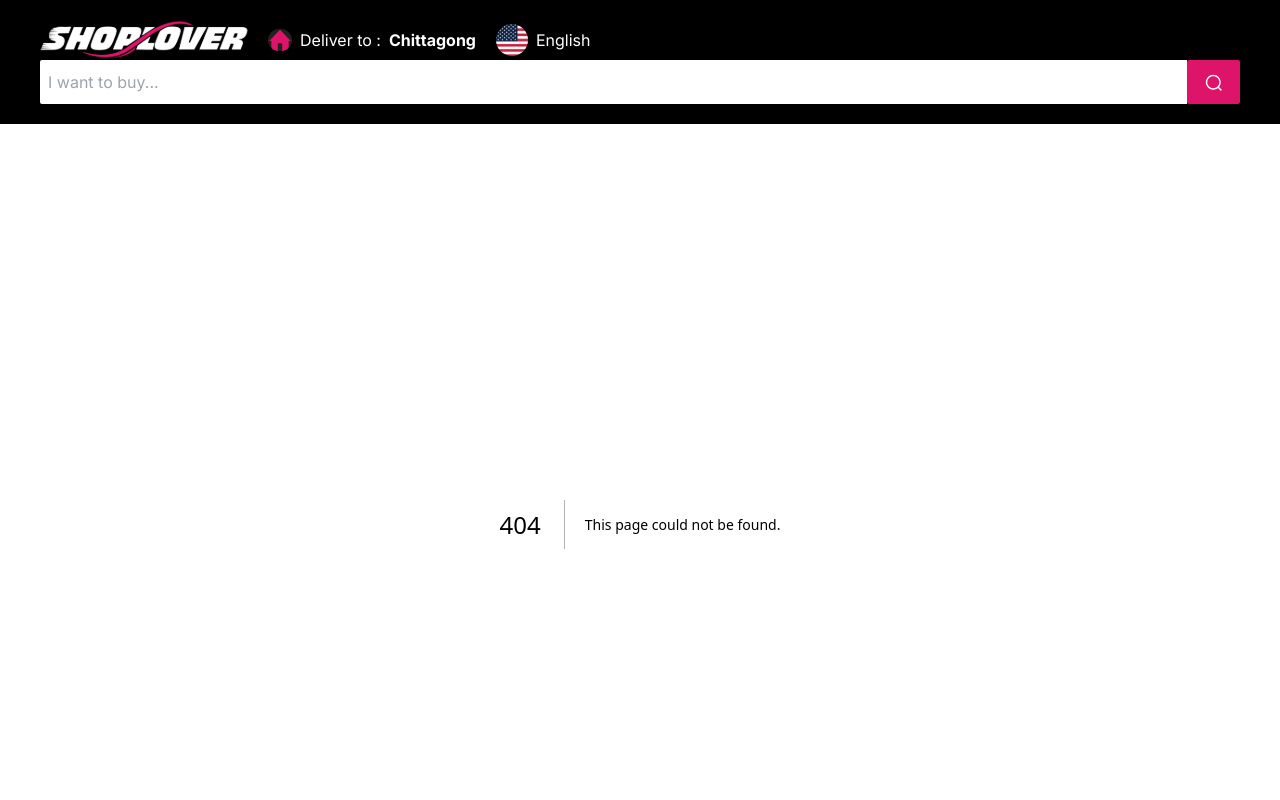
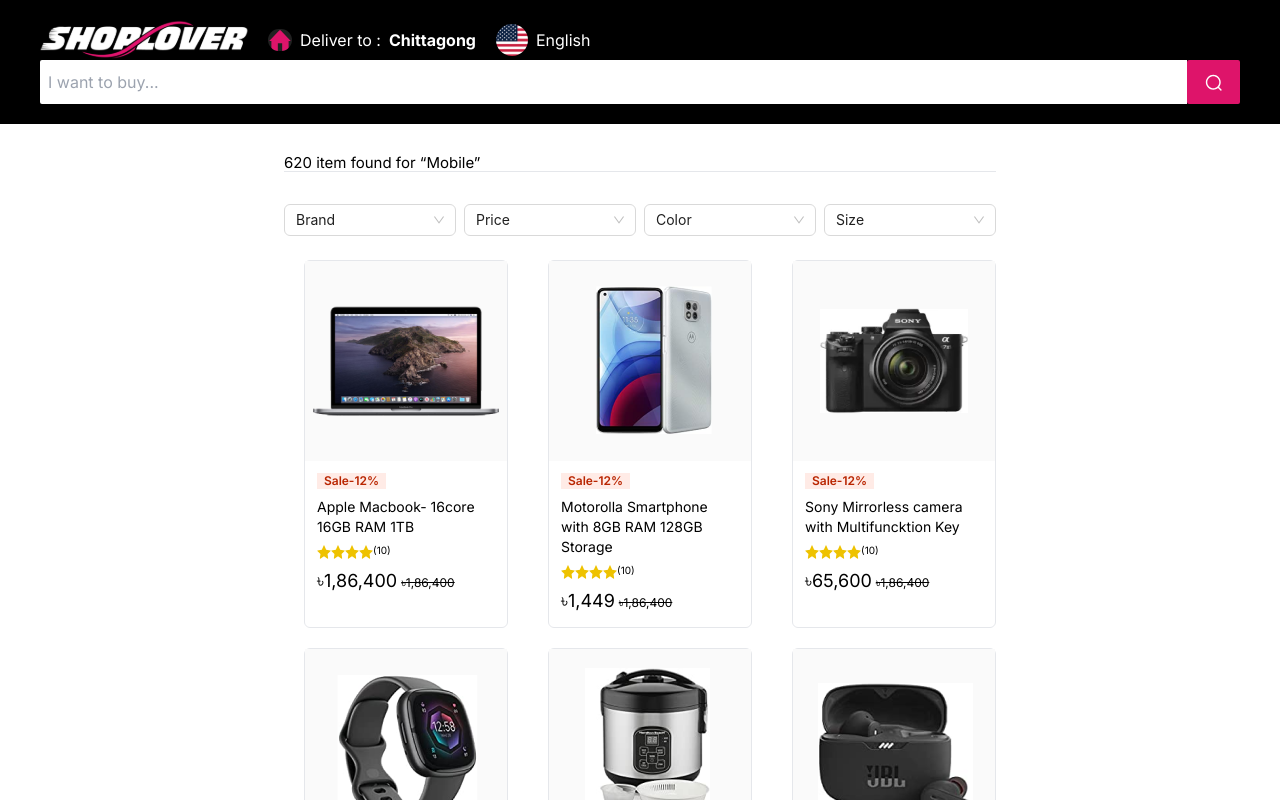
Before and after one commit to mrzahidxy/shoplover-ecommerce, a Next.js app: page /searchresult in a window 1280 px wide. Before the commit this address had no page. Built offline with nearby package versions, Linux system fonts and the light colour scheme.

Commit message:
feat: searchresult page

```diff
--- a/pages/search.jsx
+++ /dev/null
@@ -1,9 +0,0 @@
-const search = () => {
-  return (
-    <div>
-      <h1 className="text-3xl font-bold ">Search</h1>
-    </div>
-  );
-};
-
-export default search;
--- /dev/null
+++ b/pages/searchresult.jsx
@@ -0,0 +1,280 @@
+import { Pagination, Select } from "antd";
+import Filters from "../components/Filters";
+import Product from "../components/Product";
+
+const products = [
+  {
+    id: 1,
+    title: "Apple Macbook- 16core 16GB RAM 1TB",
+    price: " ৳1,86,400",
+    img: "/product1.png",
+  },
+  {
+    id: 2,
+    title: "Motorolla Smartphone with 8GB RAM 128GB Storage",
+    price: "৳1,449",
+    img: "/product2.png",
+  },
+  {
+    id: 3,
+    title: "Sony Mirrorless camera with Multifuncktion Key",
+    price: "৳65,600",
+    img: "/product3.png",
+  },
+  {
+    id: 4,
+    title: "Mibro Waterproof Smartwatch 3” Display",
+    price: "৳2,400",
+    img: "/product4.png",
+  },
+  {
+    id: 5,
+    title: "phillips Rice Cooker 8 Litre 2 Cups",
+    price: "৳98,50",
+    img: "/product5.png",
+  },
+  {
+    id: 6,
+    title: "JBL Airdots WithNoise cancelletion -Black",
+    price: "৳98,50",
+    img: "/product6.png",
+  },
+  {
+    id: 7,
+    title: "Apple Macbook- 16core 16GB RAM 1TB",
+    price: " ৳1,86,400",
+    img: "/product1.png",
+  },
+  {
+    id: 8,
+    title: "Motorolla Smartphone with 8GB RAM 128GB Storage",
+    price: "৳1,449",
+    img: "/product2.png",
+  },
+  {
+    id: 9,
+    title: "Sony Mirrorless camera with Multifuncktion Key",
+    price: "৳65,600",
+    img: "/product3.png",
+  },
+  {
+    id: 10,
+    title: "Mibro Waterproof Smartwatch 3” Display",
+    price: "৳2,400",
+    img: "/product4.png",
+  },
+  {
+    id: 11,
+    title: "phillips Rice Cooker 8 Litre 2 Cups",
+    price: "৳98,50",
+    img: "/product5.png",
+  },
+  {
+    id: 12,
+    title: "JBL Airdots WithNoise cancelletion -Black",
+    price: "৳98,50",
+    img: "/product6.png",
+  },
+  {
+    id: 13,
+    title: "Apple Macbook- 16core 16GB RAM 1TB",
+    price: " ৳1,86,400",
+    img: "/product1.png",
+  },
+  {
+    id: 14,
+    title: "Motorolla Smartphone with 8GB RAM 128GB Storage",
+    price: "৳1,449",
+    img: "/product2.png",
+  },
+  {
+    id: 15,
+    title: "Sony Mirrorless camera with Multifuncktion Key",
+    price: "৳65,600",
+    img: "/product3.png",
+  },
+  {
+    id: 16,
+    title: "Mibro Waterproof Smartwatch 3” Display",
+    price: "৳2,400",
+    img: "/product4.png",
+  },
+  {
+    id: 17,
+    title: "phillips Rice Cooker 8 Litre 2 Cups",
+    price: "৳98,50",
+    img: "/product5.png",
+  },
+  {
+    id: 18,
+    title: "JBL Airdots WithNoise cancelletion -Black",
+    price: "৳98,50",
+    img: "/product6.png",
+  },
+  {
+    id: 19,
+    title: "Apple Macbook- 16core 16GB RAM 1TB",
+    price: " ৳1,86,400",
+    img: "/product1.png",
+  },
+  {
+    id: 20,
+    title: "Motorolla Smartphone with 8GB RAM 128GB Storage",
+    price: "৳1,449",
+    img: "/product2.png",
+  },
+  {
+    id: 21,
+    title: "Sony Mirrorless camera with Multifuncktion Key",
+    price: "৳65,600",
+    img: "/product3.png",
+  },
+  {
+    id: 22,
+    title: "Mibro Waterproof Smartwatch 3” Display",
+    price: "৳2,400",
+    img: "/product4.png",
+  },
+  {
+    id: 23,
+    title: "Apple Macbook- 16core 16GB RAM 1TB",
+    price: " ৳1,86,400",
+    img: "/product1.png",
+  },
+  {
+    id: 24,
+    title: "Motorolla Smartphone with 8GB RAM 128GB Storage",
+    price: "৳1,449",
+    img: "/product2.png",
+  },
+  {
+    id: 25,
+    title: "Sony Mirrorless camera with Multifuncktion Key",
+    price: "৳65,600",
+    img: "/product3.png",
+  },
+  {
+    id: 26,
+    title: "Mibro Waterproof Smartwatch 3” Display",
+    price: "৳2,400",
+    img: "/product4.png",
+  },
+  {
+    id: 27,
+    title: "phillips Rice Cooker 8 Litre 2 Cups",
+    price: "৳98,50",
+    img: "/product5.png",
+  },
+  {
+    id: 28,
+    title: "JBL Airdots WithNoise cancelletion -Black",
+    price: "৳98,50",
+    img: "/product6.png",
+  },
+  {
+    id: 29,
+    title: "Apple Macbook- 16core 16GB RAM 1TB",
+    price: " ৳1,86,400",
+    img: "/product1.png",
+  },
+  {
+    id: 30,
+    title: "Motorolla Smartphone with 8GB RAM 128GB Storage",
+    price: "৳1,449",
+    img: "/product2.png",
+  },
+];
+
+const brands = [
+  { id: 1, name: "Apple  (465)" },
+  { id: 2, label: "Asus  (344)" },
+  { id: 3, label: "Audio-Technica  (136)" },
+  { id: 4, label: "Belkin  (121)" },
+  { id: 5, label: "BlueStone  (258)" },
+  { id: 6, label: "Brother  (119)" },
+  { id: 7, label: "Canon  (205)" },
+  { id: 8, label: "China OEM  (113)" },
+  { id: 9, label: "Comet  (330)" },
+];
+
+const sizes = [
+  { id: 1, label: "S" },
+  { id: 2, label: "M" },
+  { id: 3, label: "L" },
+  { id: 4, label: "XL" },
+  { id: 5, label: "XXL" },
+  { id: 6, label: "XXXL" },
+];
+
+const colors = [
+  { id: 1, label: "#ABB2BE" },
+  { id: 2, label: "#CEC4A5" },
+  { id: 3, label: "#ABB2BE" },
+  { id: 4, label: "#F8CACD" },
+  { id: 5, label: "#904A00" },
+  { id: 6, label: "#F8EBD6" },
+];
+
+const searchresult = () => {
+  return (
+    <div className="container grid grid-cols-6 mt-[30px] lg:mt-11 mb-4">
+      {/* //? FILTERS */}
+      <div className="hidden lg:block col-span-1">
+        <Filters />
+      </div>
+
+      <div className="col-span-6 lg:col-span-5 space-y-8 lg:space-y-14">
+        {/* //?PRODUCTS */}
+        <div className="">
+          <div className="flex justify-between">
+            <span className="text-[15px] font-base">
+              620 item found for “Mobile”
+            </span>
+            <div className="hidden lg:block border border-secondary px-2 mb-1 rounded-md">
+              <span>Sort by: </span>
+              <Select
+                defaultValue={"Newest"}
+                bordered={false}
+                options={[
+                  {
+                    value: "newest",
+                    label: "Newest",
+                  },
+                  {
+                    value: "latest",
+                    label: "Latest",
+                  },
+                ]}
+              ></Select>
+            </div>
+          </div>
+          <hr className="mb-8" />
+
+          {/* //? Small Screen FILTERS */}
+          <div className="grid grid-cols-2 md:grid-cols-4 gap-2 lg:hidden mb-6">
+            <Select defaultValue={"Brand"} options={brands}></Select>
+            <Select defaultValue={"Price"}></Select>
+            <Select defaultValue={"Color"} options={colors}></Select>
+            <Select defaultValue={"Size"} options={sizes}></Select>
+          </div>
+
+          <div className="grid grid-cols-2 md:grid-cols-3 lg:grid-cols-5 gap-5">
+            {products.map((p) => (
+              <Product product={p} key={p.id} />
+            ))}
+          </div>
+        </div>
+        <div className="flex justify-center pb-10">
+          <Pagination
+            defaultCurrent={1}
+            responsive={true}
+            total={1000}
+            showSizeChanger={false}
+          />
+        </div>
+      </div>
+    </div>
+  );
+};
+
+export default searchresult;
--- a/styles/globals.css
+++ b/styles/globals.css
@@ -22,29 +22,27 @@
   padding: 10px;
 }
 
-/* //!SUB CATOGORY SLIDE */
-/* .slick-slide {
-  margin: 0 5px;
-
-}
-
-@media only screen and (min-width: 745px) {
-  .slick-slide {
-    margin: 0 10px;
-
-  }
-} */
-
 .ant-pagination .ant-pagination-item-active {
   background-color: #000;
   border-color: #000;
 }
 
-.ant-pagination .ant-pagination-item-active a{
+.ant-pagination .ant-pagination-item-active a {
   color: #fff;
 }
 
-.ant-pagination-item .ant-pagination-item-1 .ant-pagination-item-active a:hover {
-    border-color: #fff;
-    color: #fff;
+.ant-pagination-item
+  .ant-pagination-item-1
+  .ant-pagination-item-active
+  a:hover {
+  border-color: #fff;
+  color: #fff;
 }
+
+.ant-pagination .ant-pagination-item-active:hover {
+  border-color: white;
+}
+
+.ant-pagination .ant-pagination-item-active:hover a {
+  color: #fff;
+}
```
